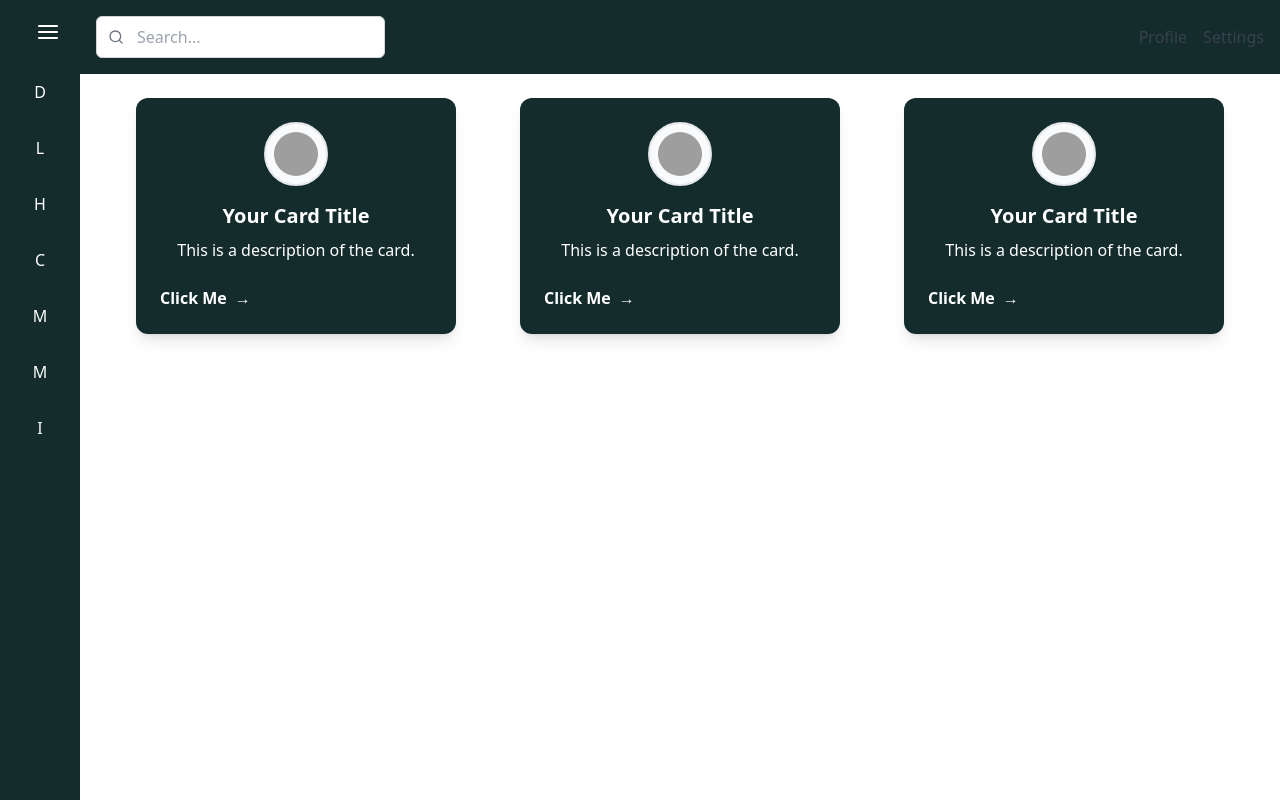
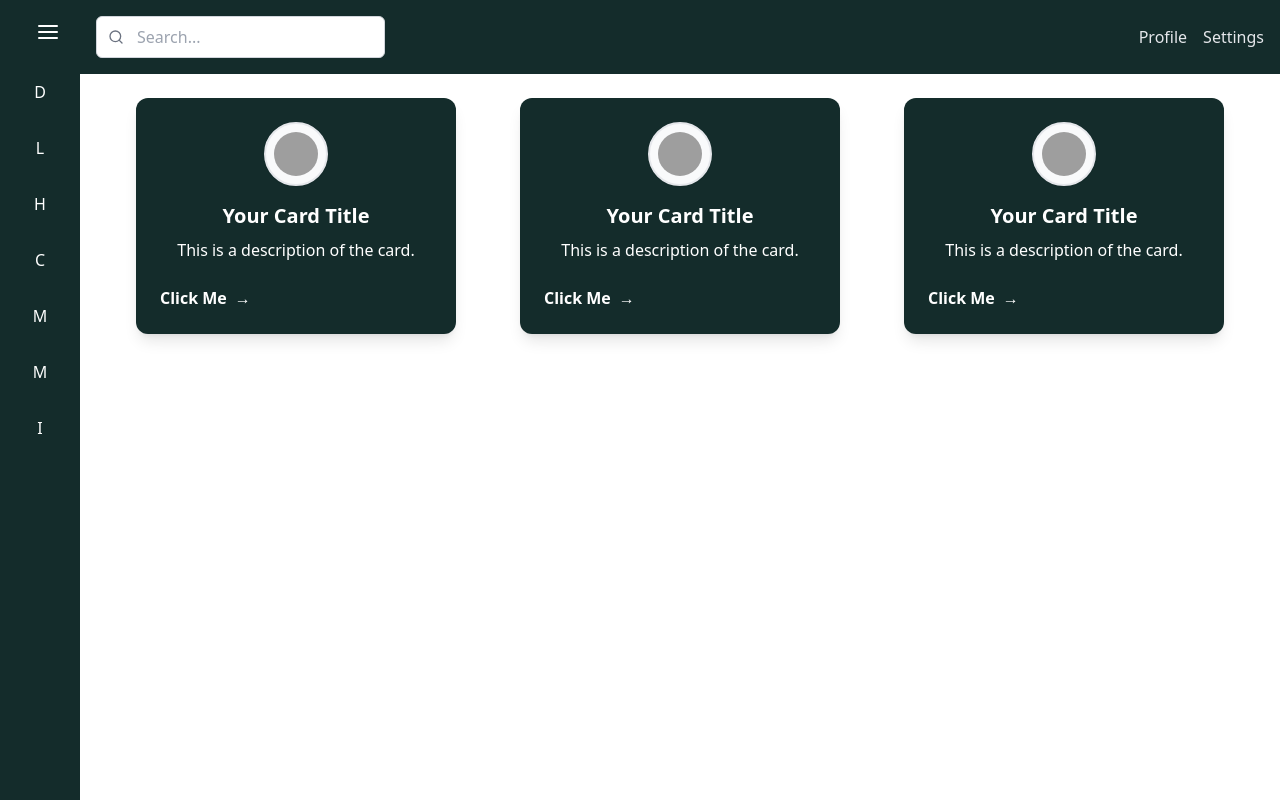
Before and after one commit to SarthakCentocode/marketing-tool, a Next.js app: page /dashboard in a window 1280 px wide. Built offline with nearby package versions, Linux system fonts and the light colour scheme; grey boxes are pictures that could not be loaded.

Commit message:
change the design

```diff
--- a/src/components/Sidebar.tsx
+++ b/src/components/Sidebar.tsx
@@ -196,10 +196,10 @@ const Sidebar: React.FC<SidebarProps> = ({ children }) => {
 
           {/* Profile/Settings or Other Links */}
           <div className="space-x-4">
-            <Link href="/profile" className="text-gray-700 hover:text-">
+            <Link href="/profile" className="text-gray-200 hover:text-gray-400">
               Profile
             </Link>
-            <Link href="/settings" className="text-gray-700 hover:text-black">
+            <Link href="/settings" className="text-gray-200 hover:text-gray-400">
               Settings
             </Link>
           </div>
--- a/src/components/card.tsx
+++ b/src/components/card.tsx
@@ -14,7 +14,7 @@ const Card: React.FC<CardProps> = ({
   icon,
 }) => {
   return (
-    <div className="bg-[#142C2B] shadow-lg hover:shadow-xl transition-shadow duration-300 ease-in-out rounded-xl p-6 w-full max-w-xs mx-auto transform hover:-translate-y-1 hover:scale-105">
+    <div className="bg-[#142C2B] shadow-lg hover:shadow-xl transition-shadow duration-300 ease-in-out rounded-xl p-6 w-full max-w-xs mx-auto ">
       <div className="flex items-center justify-center mb-4">
         <img
           src={icon}
@@ -29,7 +29,7 @@ const Card: React.FC<CardProps> = ({
       <div className="text-center">
         <button className="text-white font-semibold flex items-center justify-center group hover:underline">
           {actionText}
-          <span className="ml-2 transform transition-transform group-hover:translate-x-1">
+          <span className="ml-2 ">
             →
           </span>
         </button>
```
